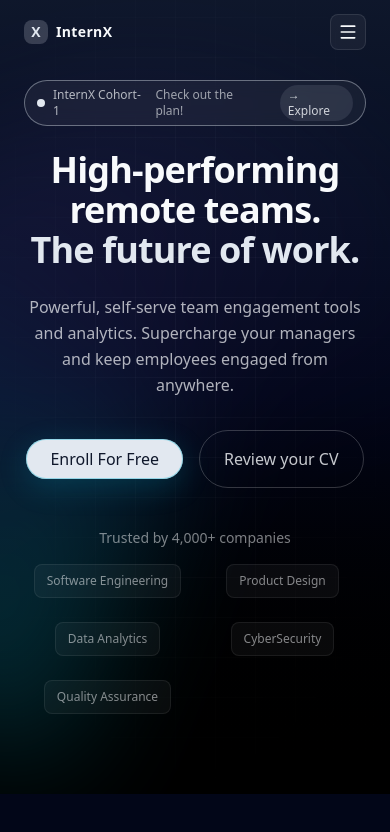
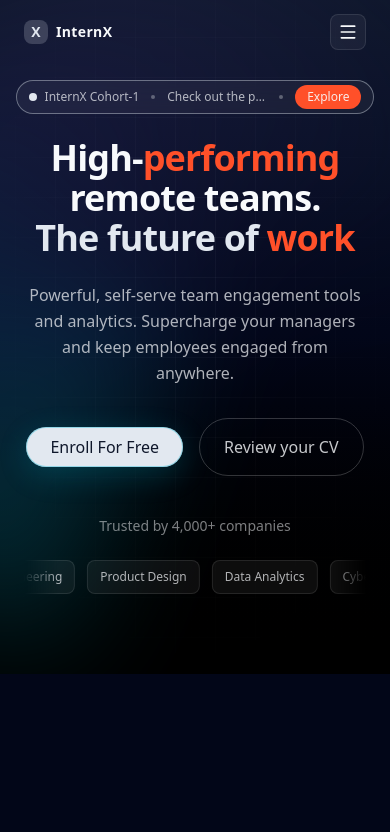
Before and after one commit to oluwaferanmi-jo/InternX, a Next.js app: page / in a window 390 px wide. Shown: the top 832 px of the page. Built offline with nearby package versions, Linux system fonts and the light colour scheme.

Commit message:
fix: further adjustment to hero

```diff
--- a/app/globals.css
+++ b/app/globals.css
@@ -120,3 +120,18 @@
     @apply bg-background text-foreground;
   }
 }
+@keyframes marquee-x {
+  0%   { transform: translateX(0); }
+  100% { transform: translateX(-50%); } /* duplicate content -> seamless loop */
+}
+
+/* soft edge fade */
+.marquee-mask {
+  -webkit-mask-image: linear-gradient(to right, transparent, black 10%, black 90%, transparent);
+  mask-image: linear-gradient(to right, transparent, black 10%, black 90%, transparent);
+}
+
+/* accessibility */
+@media (prefers-reduced-motion: reduce) {
+  .marquee-anim { animation: none !important; transform: none !important; }
+}
--- a/components/sections/hero.tsx
+++ b/components/sections/hero.tsx
@@ -37,22 +37,30 @@
       {/* Content */}
       <div className="relative mx-auto max-w-7xl px-6 pt-20 pb-20 sm:pt-28 sm:pb-28">
         {/* top badge */}
-        <div className="mx-auto mb-6 flex w-fit items-center gap-2 rounded-full border border-primary/40 bg-white/5 px-3 py-1 text-xs text-primary backdrop-blur">
-          <span className="inline-block h-2 w-2 rounded-full bg-primary" />
-          <span className="text-foreground/70">InternX Cohort-1</span>
-          <span className="text-foreground/60">Check out the plan!</span>
+        <div className="flex justify-center">
+     <div className="mx-auto mb-6 inline-flex max-w-[92vw] items-center gap-2
+        rounded-full border border-primary/40 bg-white/5 px-3 py-1
+        text-xs sm:text-sm text-foreground/80 backdrop-blur">
+          <span className="h-2 w-2 shrink-0 rounded-full bg-primary" />
+          <span className="shrink-0 whitespace-nowrap text-foreground/70">InternX Cohort-1</span>
+          <span className="mx-1 h-1 w-1 shrink-0 rounded-full bg-white/30" />
+          <span className="min-w-0 flex-1 truncate text-foreground/70">Check out the plan!</span>
+           <span className="mx-1 h-1 w-1 shrink-0 rounded-full bg-white/30" />
           <Link
             href="#features"
-            className="ml-2 inline-flex items-center gap-1 rounded-full bg-primary/10 px-2 py-0.5 text-foreground/80 hover:bg-primary/20"
-          >
-            → Explore
+ className="shrink-0 whitespace-nowrap rounded-full bg-[#FF5029] px-3 py-1
+               text-foreground/90 hover:bg-primary/20"          >
+            Explore
           </Link>
         </div>
-
+        </div>
         <h1 className="mx-auto max-w-4xl text-center text-4xl font-bold tracking-tight sm:text-6xl">
-          High-performing remote teams.
+          High-
+          <span className="text-[#FF5029]">
+          performing </span> remote teams.
           <br />
-          <span className="text-primary">The future of work.</span>
+          <span className="text-primary">The future of <span className="text-[#FF5029]">
+          work </span> </span>
         </h1>
 
         <p className="mx-auto mt-6 max-w-2xl text-center text-base leading-relaxed text-foreground/70 sm:text-lg">
@@ -81,30 +89,63 @@
         <div className="mt-10 text-center text-sm text-foreground/50">
           Trusted by 4,000+ companies
         </div>
+        {/* Mobile: one single scrolling row */}
+<div className="sm:hidden mt-6">
+  <div className="relative overflow-hidden marquee-mask">
     <div
       className="
-            sm:hidden mx-auto mt-4 grid max-w-4xl grid-cols-2 items-center gap-x-2 gap-y-6
+        marquee-anim flex w-[200%] animate-[marquee-x_18s_linear_infinite]
+      "
+    >
+      {/* copy 1 */}
+      <MarqueeContent />
+
+      {/* copy 2 (duplicate for seamless loop) */}
+      <MarqueeContent aria-hidden />
+    </div>
+  </div>
+</div>
+
+{/* Tablet/Desktop: normal grid */}
+<div
+  className="
+    hidden sm:grid mx-auto mt-4 max-w-4xl grid-cols-2 items-center gap-x-2 gap-y-6
     opacity-75 lg:grid-cols-5
   "
 >
-          <Logo name="Software Engineering" />
-          <Logo name="Product Design" />
-          <Logo name="Data Analytics" />
-          <Logo name="CyberSecurity" />
-          <Logo name="Quality Assurance" />
+  <Track name="Software Engineering" />
+  <Track name="Product Design" />
+  <Track name="Data Analytics" />
+  <Track name="CyberSecurity" />
+  <Track name="Quality Assurance" />
 </div>
 </div>
     </section>
   );
 }
 
-/** Placeholder logo pill – swap with real SVGs or next/image later */
-function Logo({ name }: { name: string }) {
+function MarqueeContent(props: React.HTMLAttributes<HTMLDivElement>) {
   return (
-    <div className="flex items-center justify-center">
+    <div
+      className="
+        flex min-w-[50%] shrink-0 items-center gap-3 px-2
+        whitespace-nowrap
+      "
+      {...props}
+    >
+      <Track name="Software Engineering" />
+      <Track name="Product Design" />
+      <Track name="Data Analytics" />
+      <Track name="CyberSecurity" />
+      <Track name="Quality Assurance" />
+    </div>
+  );
+}
+
+function Track({ name }: { name: string }) {
+  return (
     <div className="rounded-md border border-white/10 bg-white/5 px-3 py-2 text-xs text-foreground/70">
       {name}
     </div>
-    </div>
   );
 }
```
Lines whose indentation alone changed are shown as unchanged.
